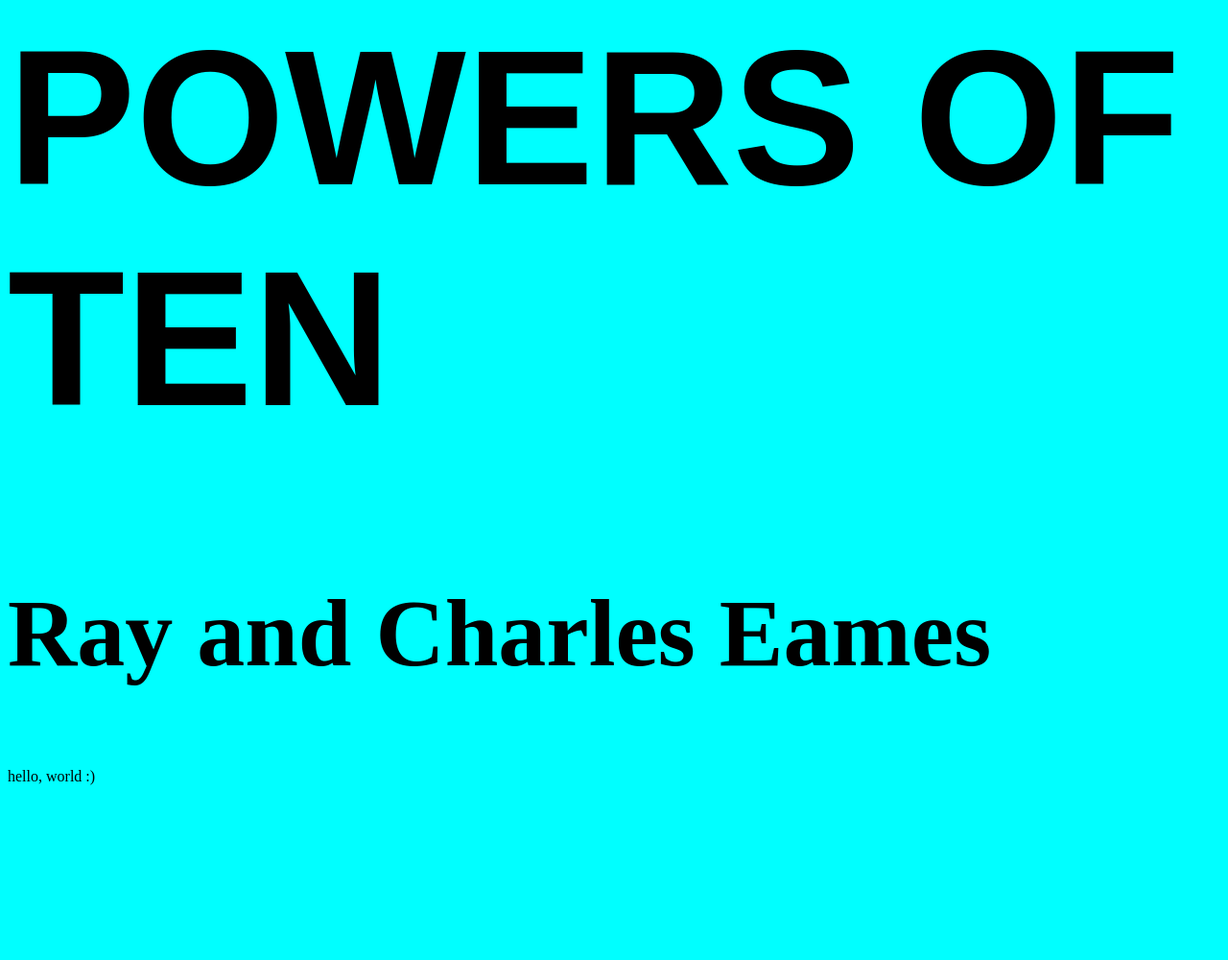
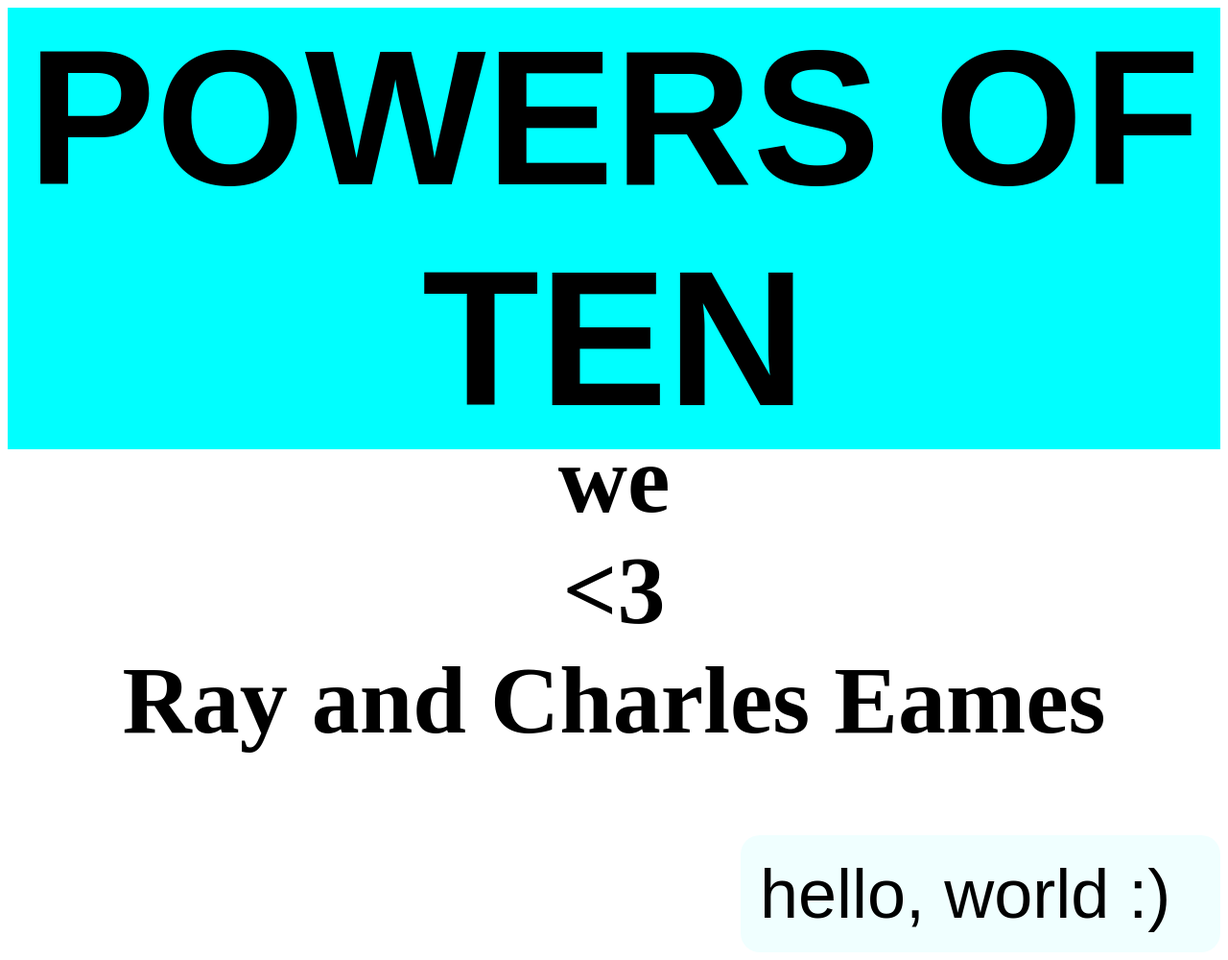
Before and after one commit to avrilkn/avrilkn.github.io, a plain HTML site: page index.html in a window 1280 px wide. Shown: the whole page at 96% size. Before the commit the page ends 826 px from the top, so only its background shows below. Drawn offline with Linux system fonts and the light colour scheme; a web font is replaced by a local one.

Commit message:
div box test

```diff
--- a/index.html
+++ b/index.html
@@ -5,11 +5,18 @@
     </head>
     <body>
 
-        <h1>POWERS OF TEN</h1>
-        <h2>Ray and Charles Eames</h2>
+        <div class="title">
+           <h1>POWERS OF TEN</h1>
+        </div>
+
+        <div class="contents">
+            <h2>we <br>
+                <3 <br>
+                Ray and Charles Eames</h2>
+        </div>
 
         <div class="box">
-            hello, world :)
+              hello, world :)
         </div>
 
 
--- a/style.css
+++ b/style.css
@@ -1,5 +1,5 @@
 body {
-    background-color: aqua;
+
 
 }
 
@@ -24,3 +24,30 @@
     font-family: "PPBold";
     font-size: 100px;
 }
+
+div.title {
+    text-align: center;
+    margin-bottom: -160px;
+    background-color: aqua;
+
+}
+
+div.contents {
+    text-align: center;
+}
+
+div.box {
+    width: 460px;;
+    background-color: azure;
+    font-family: univers-next-pro, sans-serif;
+    font-style: normal;
+    font-weight: 400;
+    font-size: 72;
+    margin-left: auto;
+    padding: 20;
+    border-radius: 20px;
+}
+
+div.box{
+
+}
```
